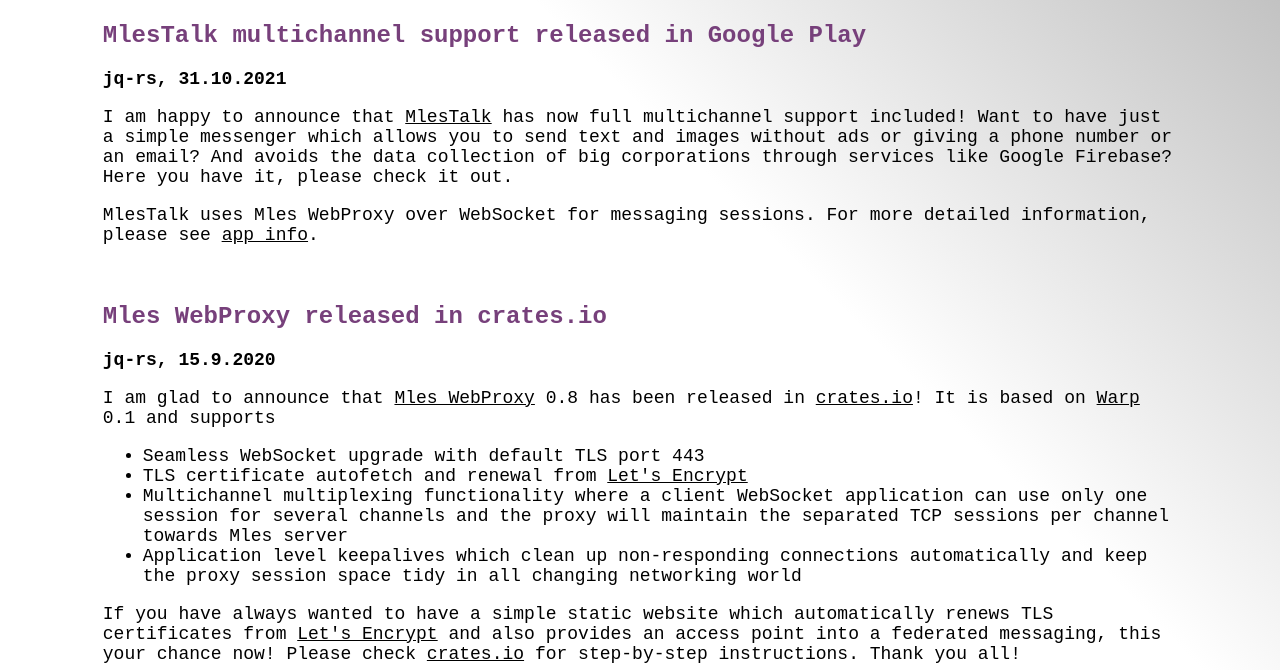
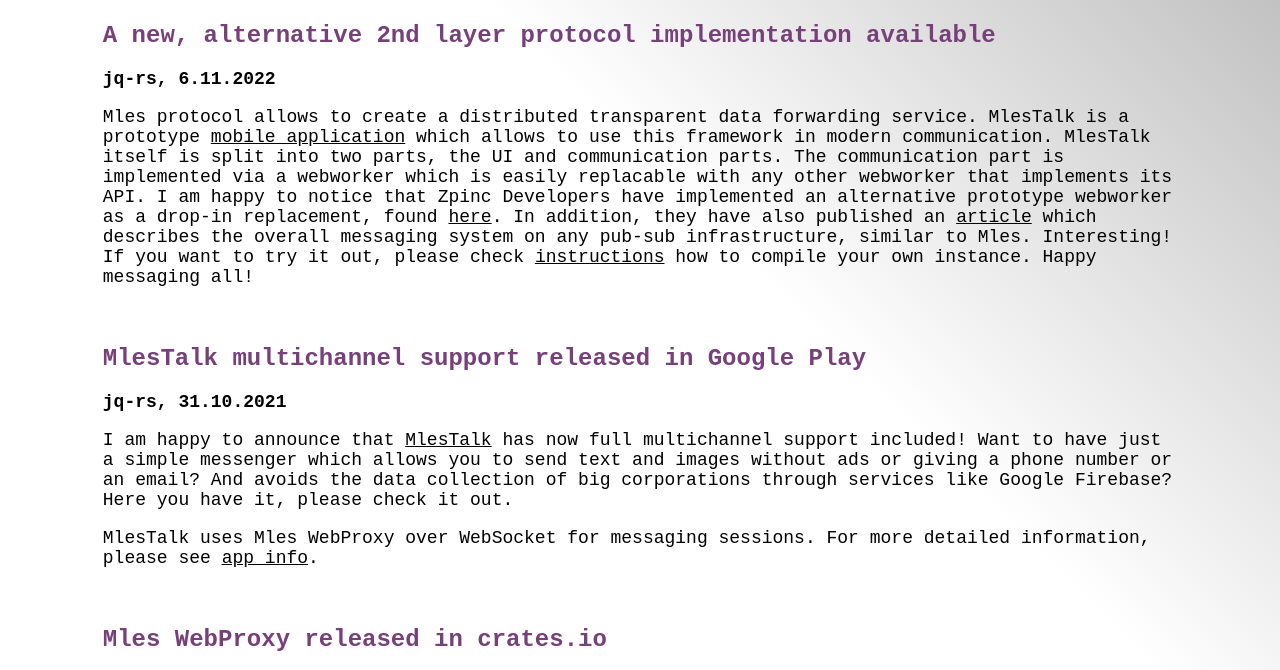
Before and after one commit to jq-rs/mles-webproxy, a plain HTML site: page static/blog.html in a window 1280 px wide. Shown: the part 121-791 px from the top of the page. Drawn offline with Linux system fonts and the light colour scheme.

Commit message:
New blog update.

```diff
--- a/static/blog.html
+++ b/static/blog.html
@@ -17,6 +17,15 @@
 <div class="container">
 <div id="bwidth">
 <img src="images/mles_logo_final.png" alt="Mles logo" width="100" />
+<h2>A new, alternative 2nd layer protocol implementation available</h2>
+
+<p><b>jq-rs, 6.11.2022</b></p>
+
+<p>Mles protocol allows to create a distributed transparent data forwarding service. MlesTalk is a prototype <a href="https://mles.io/app.html">mobile application</a> which allows to use this framework in modern communication. MlesTalk itself is split into two parts, the UI and communication parts. The communication part is implemented via a webworker which is easily replacable with any other webworker that implements its API. I am happy to notice that Zpinc Developers have implemented an alternative prototype webworker as a drop-in replacement, found <a href="https://github.com/ZpincDev/zpinc-webworker">here</a>. In addition, they have also published an <a href="https://github.com/ZpincDev/zpinc-webworker/raw/master/zpinc_paper.pdf">article</a> which describes the overall messaging system on any pub-sub infrastructure, similar to Mles. Interesting! If you want to try it out, please check <a href="https://github.com/jq-rs/mlestalk-ui/#it-is-open-source-can-i-build-it-myself">instructions</a> how to compile your own instance. Happy messaging all!
+</div>
+</div>
+<div class="container">
+<div id="bwidth">
 <h2>MlesTalk multichannel support released in Google Play</h2>
 
 <p><b>jq-rs, 31.10.2021</b></p>
```
Also changed, not shown: static/index.html (+1 -1 lines).
